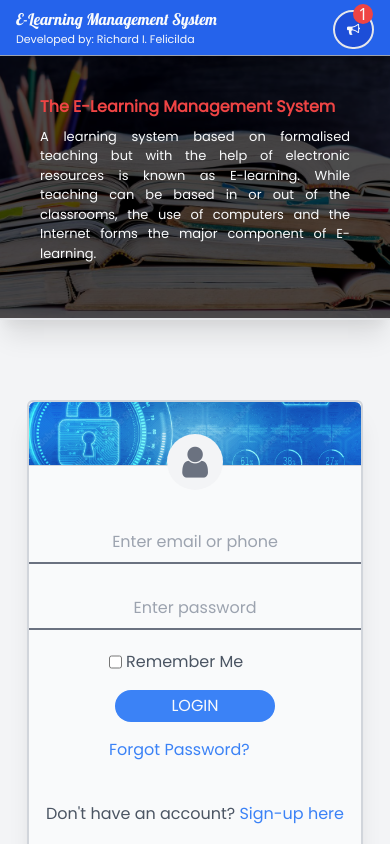
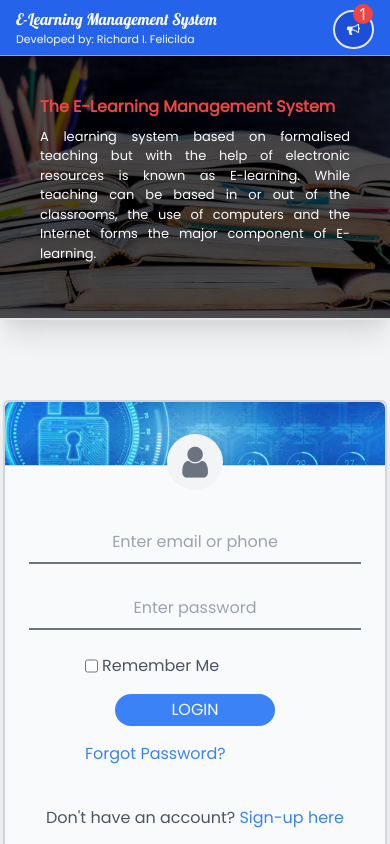
Before and after one commit to felicilda06/e-lms, a React (Create React App) app in the folder e-lms_ui/: page / in a window 390 px wide. Built offline with nearby package versions, Linux system fonts and the light colour scheme.

Commit message:
New Changes

```diff
--- a/e-lms_ui/src/components/Footer.js
+++ b/e-lms_ui/src/components/Footer.js
@@ -4,7 +4,7 @@ function Footer(){
     return(
        <footer className="text-gray-50 w-full">
            <div className="font-poppins w-full relative bottom-0 h-12 flex justify-center items-center bg-gray-200 border-t-2 border-gray-300 shadow-xl px-4">
-              <span className="text-gray-700">Copyright&copy; All Rights Reserved.</span>
+              <span className="text-gray-600">Copyright&copy; All Rights Reserved.</span>
            </div>
        </footer>
     );
--- a/e-lms_ui/src/components/Header.js
+++ b/e-lms_ui/src/components/Header.js
@@ -2,7 +2,7 @@ import React from 'react';
 
 function Header(){
     return(
-       <header className="text-gray-50 w-full">
+       <header className="text-gray-50">
            <div className="w-full fixed z-10 h-14 flex justify-between bg-blue-600 border-b border-gray-400 shadow-xl px-4">
                <div className="flex flex-col justify-center">
                    <h3 className="font-lobster text-md lg:text-calc-2 md:text-calc-2">E-Learning Management System</h3>
--- a/e-lms_ui/src/pages/LandingPage.js
+++ b/e-lms_ui/src/pages/LandingPage.js
@@ -5,7 +5,7 @@ import React from 'react';
 
 function LandingPage(){
     return(
-        <div className="w-screen h-screen overflow-y-scroll">
+        <div className="w-full h-screen overflow-y-scroll overflow-x-hidden">
             <div className="relative w-full h-80 bg-center bg-no-repeat bg-cover border-b-2 shadow-xl" style={{backgroundImage: `url(${School2})`}}>
                 <div className="w-full h-full bg-black opacity-70">
                 </div>
@@ -16,7 +16,7 @@ function LandingPage(){
                     </div>
                 </div>
             </div>
-            <div className="h-auto w-full flex justify-center bg-gray-100 px-10 py-20 lg:py-16 md:py-32">
+            <div className="h-auto w-full flex justify-center bg-gray-100 px-28 py-20 lg:py-16 md:py-32">
                 <div className="w-96 h-auto rounded-md border-2 border-gray-300 shadow-xl bg-gray-50 pb-12">
                     <div className="relative w-full h-16 rounded-t-md bg-center bg-no-repeat bg-cover border-b border-gray-300" style={{backgroundImage: `url(${Login})`}}></div>
                     <div className="relative -top-8 z-10 flex justify-center">
@@ -26,13 +26,13 @@ function LandingPage(){
                     </div>
                     <form>
                         <div className="form-group w-full flex justify-center flex-col font-poppins">
-                            <div className="form-input w-full flex justify-center">
+                            <div className="form-input w-full flex justify-center px-32">
                                 <input type="text" className="border-b-2 outline-none border-gray-500 text-center text-gray-800 bg-gray-50 p-2" placeholder="Enter email or phone"></input>
                             </div>
-                            <div className="form-input w-full flex justify-center mt-6">
+                            <div className="form-input w-full flex justify-center mt-6 px-32">
                                 <input type="password" className="border-b-2 outline-none border-gray-500 text-center text-gray-800 bg-gray-50 p-2" placeholder="Enter password"></input>
                             </div>
-                            <div className="form-input w-full flex mt-5 mx-20">
+                            <div className="form-input w-full flex mt-6 mx-20">
                                 <input type="checkbox" className="mt-1 mr-1 h-4 outline-none" id="form-check"></input>
                                 <label for="form-check" className="text-gray-600 text-md cursor-pointer">Remember Me</label>
                             </div>
```
